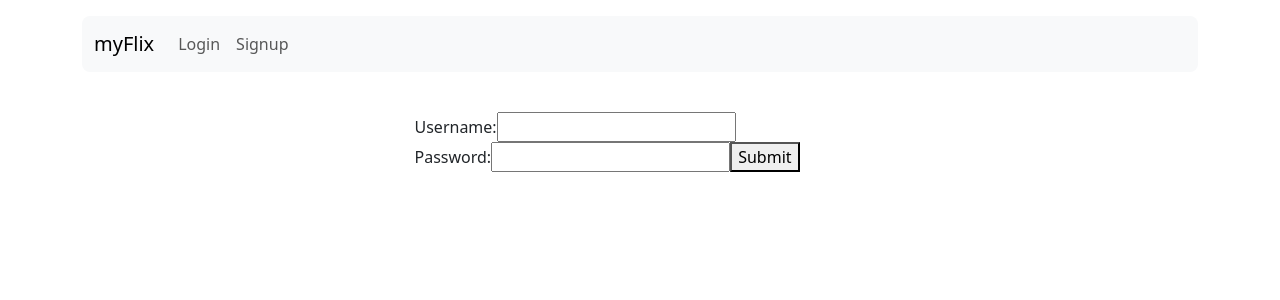
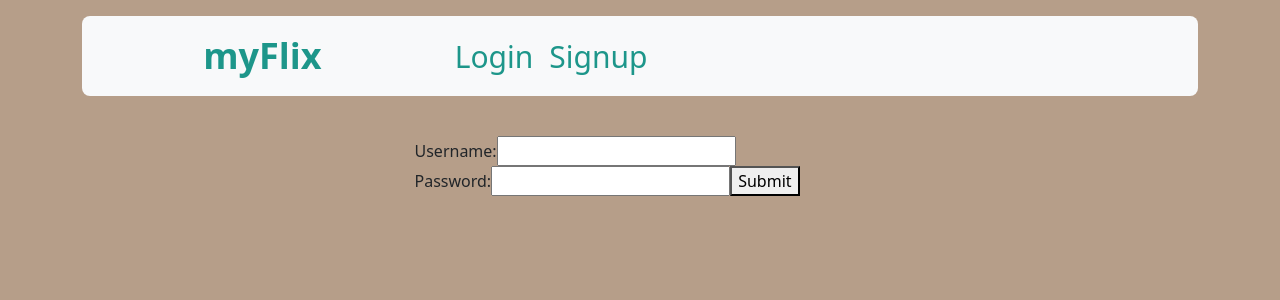
Before and after one commit to jkeefe77/myFlix-client, a React (Vite) app: page /login in a window 1280 px wide. Shown: the top 300 px of the page. Built offline with nearby package versions, Linux system fonts and the light colour scheme.

Commit message:
movie-view.jsx

```diff
--- a/src/CSS/style.css
+++ /dev/null
@@ -1 +0,0 @@
-/*# sourceMappingURL=style.css.map */
--- a/src/components/movie-view/movie-view.jsx
+++ b/src/components/movie-view/movie-view.jsx
@@ -19,7 +19,7 @@ export const MovieView = ({ movies, user, token, updateUser }) => {
   }, [movieId]);
 
   const addFavorite = () => {
-    fetch(`${process.env.API_URL}users/${user.Username}/movies/${movieId}`, {
+    fetch(`${process.env.API_URL}/users/${user.Username}/movies/${movieId}`, {
       method: "POST",
       headers: { Authorization: `Bearer ${token}` },
     })
@@ -44,7 +44,7 @@ export const MovieView = ({ movies, user, token, updateUser }) => {
   };
 
   const removeFavorite = () => {
-    fetch(`${process.env.API_URL}users/${user.Username}/movies/${movieId}`, {
+    fetch(`${process.env.API_URL}/users/${user.Username}/movies/${movieId}`, {
       method: "DELETE",
       headers: { Authorization: `Bearer ${token}` },
     })
--- a/src/index.scss
+++ b/src/index.scss
@@ -1,3 +1,33 @@
+
+
+$body-bg: #b69e89;
+
+.card-body {
+  background-color: #c9e5e2;
+}
+.border-light{
+  padding-bottom: 1.5rem;
+  border: none !important;
+}
+.justify-content-md-center {
+  gap: 10%;
+}
+a {
+  color:#1d968a !important;
+}
+.border-secondary {
+  border: red;
+}
+.navbar-light{
+  font-size: 30px;
+  color:#1d968a !important;
+}
+.navbar-brand{
+  font-size:36px !important;
+  margin-left:10%;
+  padding-right:10% !important;
+  color:#1d968a !important;
+  font-weight: bold;
+}
+
 @import "~bootstrap/scss/bootstrap.scss";
-
-$body-bg: #f2f2f2;
```
Also changed, not shown: src/CSS/style.scss (deleted), src/index.css, 2 other files (tests, documents, lock files or other folders).
